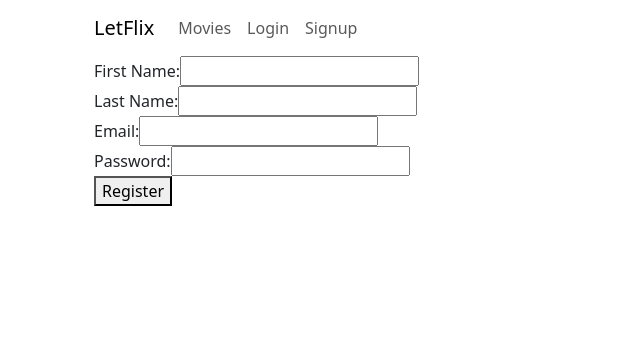
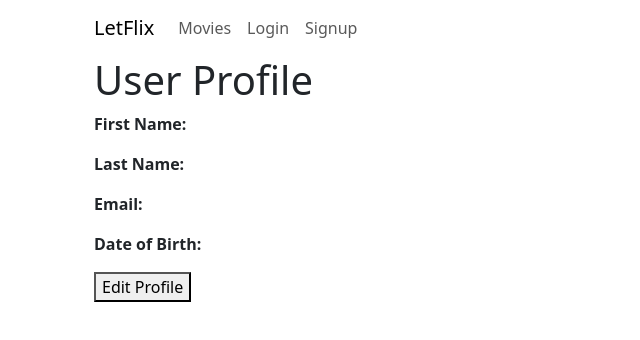
Before and after one commit to Pablocubo/myFlix-client, a React (Vite) app: page /profile in a window 1280 px wide. Shown: the top 340 px of the page, without its empty margins (0-640 px from the left). Built offline with nearby package versions, Linux system fonts and the light colour scheme.

Commit message:
added new routes:Profile, logout and movies

```diff
--- a/package.json
+++ b/package.json
@@ -8,6 +8,7 @@
   "author": "",
   "license": "ISC",
   "dependencies": {
+    "axios": "^1.6.7",
     "bootstrap": "^5.3.2",
     "prop-types": "^15.8.1",
     "react": "^18.2.0",
@@ -19,6 +20,7 @@
   },
   "devDependencies": {
     "@parcel/transformer-sass": "^2.11.0",
+    "buffer": "^6.0.3",
     "parcel": "^2.11.0",
     "process": "^0.11.10"
   }
--- a/src/components/login-view/login-view.jsx
+++ b/src/components/login-view/login-view.jsx
@@ -26,7 +26,7 @@ export const LoginView = ({ onLoggedIn }) => {
         if (data.user) {
           localStorage.setItem("user", JSON.stringify(data.user));
           localStorage.setItem("token", data.token);
-          onLoggedIn({ user: data.user, token: data.token });  // Verificar este codigo para arreglar BUG en Browser es data? era data.user...
+          onLoggedIn({ user: data.user, token: data.token });
         } else {
           console.log("data.user:", data.user);
           alert("no such user");
--- a/src/components/main-view/main-view.jsx
+++ b/src/components/main-view/main-view.jsx
@@ -96,7 +96,7 @@ export const MainView = () => {
               ) : (
                 <>
                   <LinkContainer to="/">
-                    <Nav.Link>Home</Nav.Link>
+                    <Nav.Link>Movies</Nav.Link>
                   </LinkContainer>
                   <LinkContainer to="/profile">
                     <Nav.Link>Profile</Nav.Link>
--- a/src/components/movie-card/movie-card.jsx
+++ b/src/components/movie-card/movie-card.jsx
@@ -25,18 +25,16 @@ export const MovieCard = ({ movie, onMovieClick }) => {
   }, [movie]);
 
   return (
-    <Col xs={12} sm={6} md={4} lg={3} className="mb-4">
-      <Card style={{ width: '18rem', height: '21rem' }}>
+    <Col xs={4} sm={6} md={4} lg={3} className="mb-4">
+      <Card className="mb-4 mb-lg-0" style={{ width: '18rem', height: '21rem' }}>
         <Card.Img variant="top" src={movie.ImagePath} alt={movie.Title} />
-        <Card.Body>
-          <Card.Title>{movie.Title}</Card.Title>
-          <Card.Text>{movie.Description}</Card.Text>
-        </Card.Body>
-        <Card.Body>
-          <Link to={`/movies/${movie._id}`} className="btn btn-link">
-            Open
-          </Link>
-        </Card.Body>
+        <Card.Body className="d-flex flex-column"> {/* Esto permite organizar el contenido de manera vertical */}
+      <Card.Title>{movie.Title}</Card.Title>
+      <Card.Text className="flex-grow-1">{movie.Description}</Card.Text> {/* Asegura que el texto llene el espacio disponible, empujando el botón hacia abajo */}
+      <Link to={`/movies/${movie._id}`} className="mt-auto btn btn-link"> {/* Coloca el enlace en la parte inferior */}
+        Open
+      </Link>
+    </Card.Body>
       </Card>
     </Col>
   );
--- a/src/components/profile-view/profile-view.jsx
+++ b/src/components/profile-view/profile-view.jsx
@@ -1,73 +1,45 @@
-import React, { useState } from 'react';
-/* import Form from 'react-bootstrap/Form';
-import Button from 'react-bootstrap/Button';
-import Card from 'react-bootstrap/Card'
-import { Link } from 'react-router-dom';
-import axios from 'axios'; */
+import React, { useState, useEffect } from 'react';
+import axios from 'axios';
+import { LinkContainer } from 'react-router-bootstrap';
 
-  const ProfileView = () => {
-    // State variables to store form field values
-    const [firstName, setFirstName] = useState('');
-    const [lastName, setLastName] = useState('');
-    const [email, setEmail] = useState('');
-    const [password, setPassword] = useState('');
+const ProfileView = ({ username }) => { // Assuming username is passed as a prop
+  const [user, setUser] = useState({ firstName: '', lastName: '', email: '', dateOfBirth: '' });
+  const [editMode, setEditMode] = useState(false);
 
-    // Function to handle form submission
-    const handleSubmit = (event) => {
-      event.preventDefault();
-      // Here you can handle form submission, e.g., send data to server
-      console.log('Form submitted:', { firstName, lastName, email, password });
-      // You can also reset the form fields here if needed
-      setFirstName('');
-      setLastName('');
-      setEmail('');
-      setPassword('');
-    };
+  // Define headers with an Authorization token if needed
+  const token = "yourAuthTokenHere"; // Ensure you replace this with your actual token logic
+  const headers = { Authorization: `Bearer ${token}` };
 
+  useEffect(() => {
+    // Ensure you handle the case where username or token might be undefined or not yet available
+    if (!username || !token) return;
+
+    axios.get('https://letflix-0d183cd4a94e.herokuapp.com/users', { headers })
+      .then(response => {
+        // Assuming response.data is an array of user objects
+        const foundUser = response.data.find(u => u.username === username);
+        if (foundUser) setUser(foundUser);
+      })
+      .catch(error => console.error("Error fetching user data:", error));
+  }, [username]); // Removed headers from dependencies since it's not a state or prop
+
+  // Example of a simple UI to display user information
   return (
-      <form onSubmit={handleSubmit}>
     <div>
-          <label htmlFor="firstName">First Name:</label>
-          <input
-            type="text"
-            id="firstName"
-            value={firstName}
-            onChange={(e) => setFirstName(e.target.value)}
-            required
-          />
+      <h1>User Profile</h1>
+      {editMode ? (
+        // Your form for editing user details would go here
+        <div>Edit Mode is not yet implemented</div>
+      ) : (
+        <>
+          <p><strong>First Name:</strong> {user.firstName}</p>
+          <p><strong>Last Name:</strong> {user.lastName}</p>
+          <p><strong>Email:</strong> {user.email}</p>
+          <p><strong>Date of Birth:</strong> {user.dateOfBirth}</p>
+          <button onClick={() => setEditMode(true)}>Edit Profile</button>
+        </>
+      )}
     </div>
-        <div>
-          <label htmlFor="lastName">Last Name:</label>
-          <input
-            type="text"
-            id="lastName"
-            value={lastName}
-            onChange={(e) => setLastName(e.target.value)}
-            required
-          />
-        </div>
-        <div>
-          <label htmlFor="email">Email:</label>
-          <input
-            type="email"
-            id="email"
-            value={email}
-            onChange={(e) => setEmail(e.target.value)}
-            required
-          />
-        </div>
-        <div>
-          <label htmlFor="password">Password:</label>
-          <input
-            type="password"
-            id="password"
-            value={password}
-            onChange={(e) => setPassword(e.target.value)}
-            required
-          />
-        </div>
-        <button type="submit">Register</button>
-      </form>
   );
 };
 
```
Also changed, not shown: 3 other files (tests, documents, lock files or other folders). Lines whose indentation alone changed are shown as unchanged.
